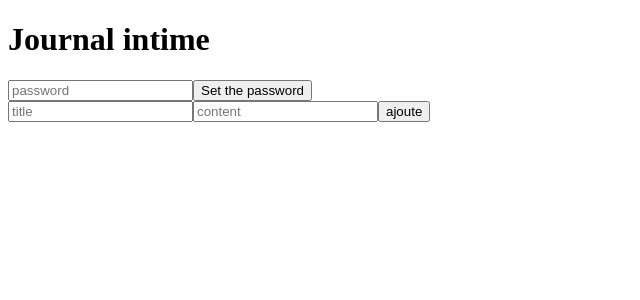
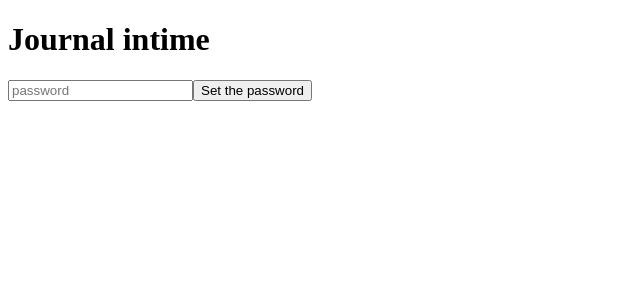
Before and after one commit to MenthalLeau/handbook, a React (Create React App) app: page / in a window 1280 px wide. Shown: the top 300 px of the page, without its empty margins (0-640 px from the left). Built offline with nearby package versions, Linux system fonts and the light colour scheme.

Commit message:
New test

```diff
--- a/src/Components/MyComponent.tsx
+++ b/src/Components/MyComponent.tsx
@@ -8,8 +8,9 @@ function MyComponent() {
     const {value, setValue} = useContext(MyContext);
     const [title, setTitle] = useState("");
     const [content, setContent] = useState("");
-    const [password, setPassword] = useState("")
-    const [passwordGiven, setPasswordGiven] = useState(false)
+    const [password, setPassword] = useState("");
+    const [passwordGiven, setPasswordGiven] = useState(false);
+    const [resetKey,setResetKey] = useState(0);
 
     return (
         <div>
@@ -31,9 +32,10 @@ function MyComponent() {
                 value.map((val, index) => (
                     <div key={index}>{val.title}
 
-                        <SeeTheMessage title={val.title} content={val.content} password={password}/>
+                        <SeeTheMessage key={resetKey} content={val.content} password={password}/>
 
                         <button onClick={()=> {
+                            setResetKey(resetKey + 1);
                             const newTitle = prompt("enter new title", val.title) as string;
                             const newContent = prompt("enter new content", val.content) as string;
                             let updatedValue = [...value];
@@ -48,19 +50,21 @@ function MyComponent() {
                     </div>
                 ))
             }
-            <input type="text" value={title} onChange={(event) => setTitle(event.target.value)}
-                   placeholder="title"></input>
-            <input type="text" value={content} onChange={(event) => setContent(event.target.value)}
-                   placeholder="content"></input>
-            <button onClick={() => {
-                if (title !== "" && content !== "" && password !== "") {
-                    setValue([...value, {title: title, content: CryptoJS.AES.encrypt(content, secret_key).toString()}])
-                    setTitle("")
-                    setContent("")
-                }
-            }}>
-                ajoute
-            </button>
+            {
+                passwordGiven && <>
+                <div>
+                    <input type="text" onChange={(event) => setTitle(event.target.value)}
+                        placeholder="title">
+                    </input>
+                    <input type="text" onChange={(event) => setContent(event.target.value)}
+                        placeholder="content">
+                    </input>
+                    <button onClick={() => {
+                        setValue([...value, {title: title, content: CryptoJS.AES.encrypt(content, secret_key).toString()}])
+                    }}>ajoute</button>
+                </div>
+                </>
+            }
         </div>
     )
 }
--- a/src/Components/seeTheMessage.tsx
+++ b/src/Components/seeTheMessage.tsx
@@ -1,10 +1,16 @@
-import { useState } from "react"
+import { useState, useEffect } from "react"
 import CryptoJS from 'crypto-js';
 
-export default function SeeTheMessage({ title, content, password } : any) {
+export default function SeeTheMessage({ key, content, password } : any) {
     const [buttonView, setButtonView] = useState(false)
     const [passwordFound, setPasswordFound] = useState(false)
     const [passwordTest, setPasswordTest] = useState("")
+
+    useEffect(() => {
+    setButtonView(false)
+    setPasswordFound(false)
+    setPasswordTest("")
+    }, [key])
 
     return (
         <>
```
Also changed, not shown: 1 other file (tests, documents, lock files or other folders).
